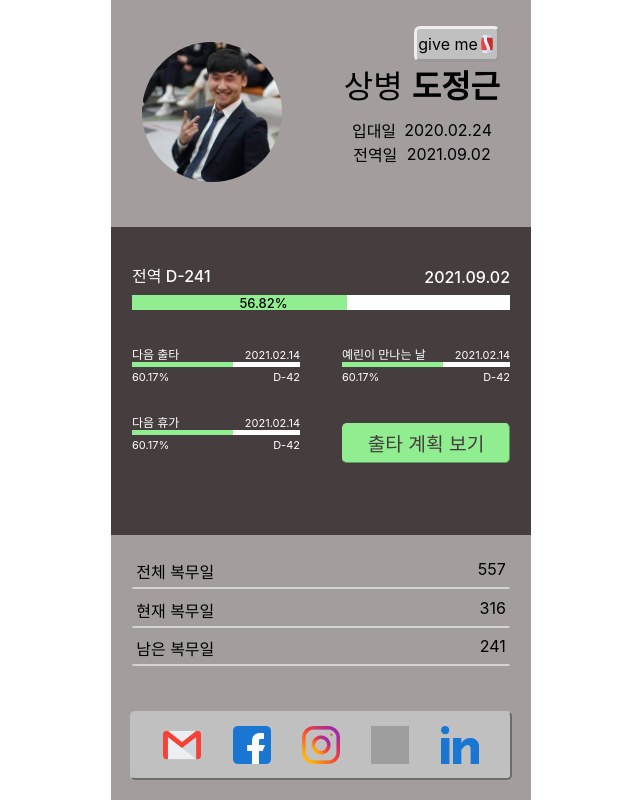
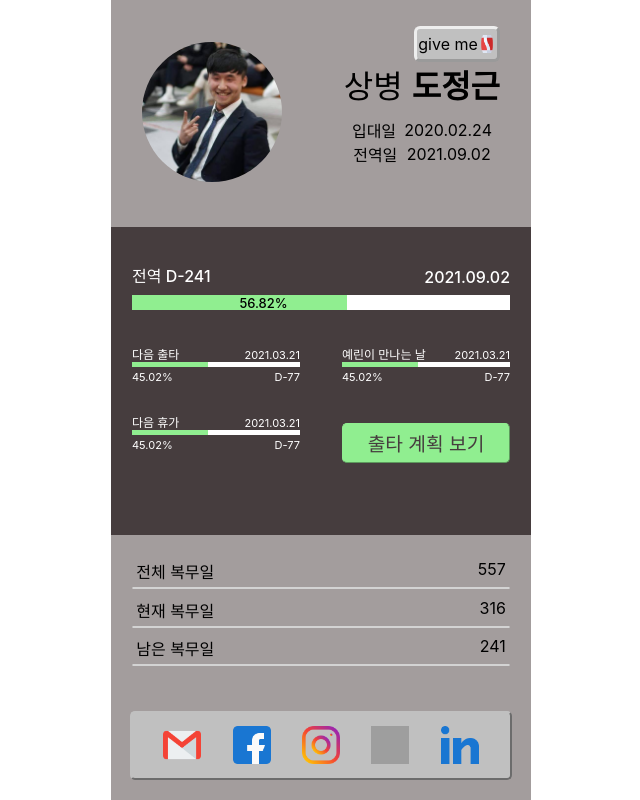
Before and after one commit to DoJunggeun/army, a React (Create React App) app: page / in a window 1280 px wide. Shown: the whole page, without its empty margins (319-959 px from the left). Built offline with nearby package versions, Linux system fonts and the light colour scheme; grey boxes are pictures that could not be loaded.

Commit message:
edit holidays

```diff
--- a/src/App.js
+++ b/src/App.js
@@ -442,7 +442,7 @@ const holidays = [
     ['2020-10-16T17:30:00+09:00', '평일외출', false, '2020-10-17T00:00:00+09:00'],
     ['2020-10-31T14:00:00+09:00', '평일외출', true, '2020-11-01T00:00:00+09:00'],
 	['2020-11-03T08:00:00+09:00', '휴가', true, '2020-11-04T00:00:00+09:00'],
-	['2021-02-15T08:00:00+09:00', '휴가', true, '2021-02-16T00:00:00+09:00'],
+	['2021-03-22T08:00:00+09:00', '휴가', true, '2021-03-23T00:00:00+09:00'],
 ];
 
 Date.prototype.format = function (f) {
```
